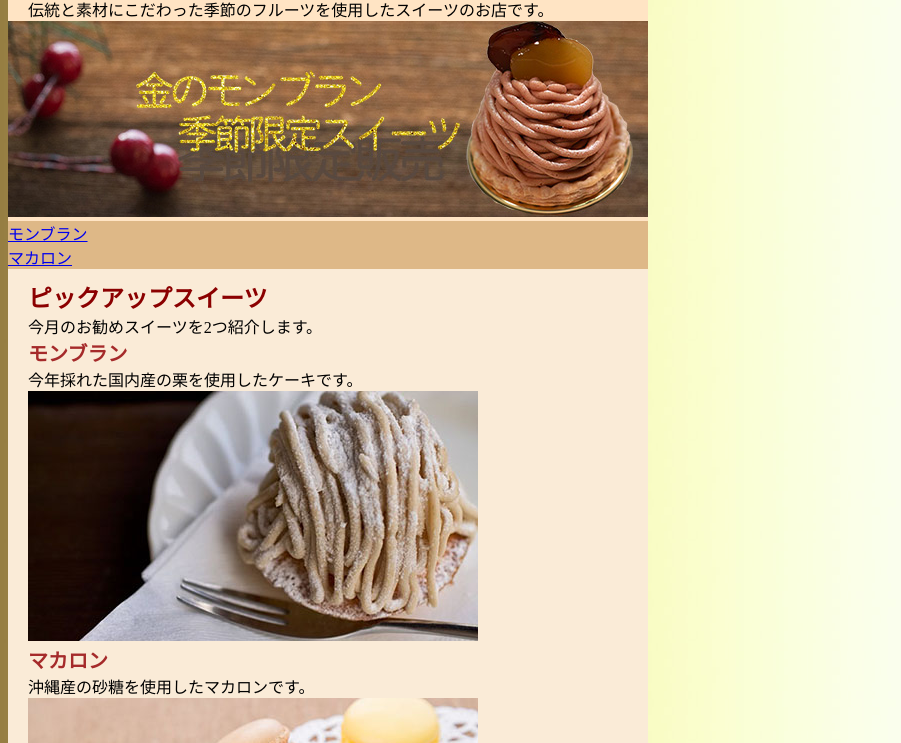
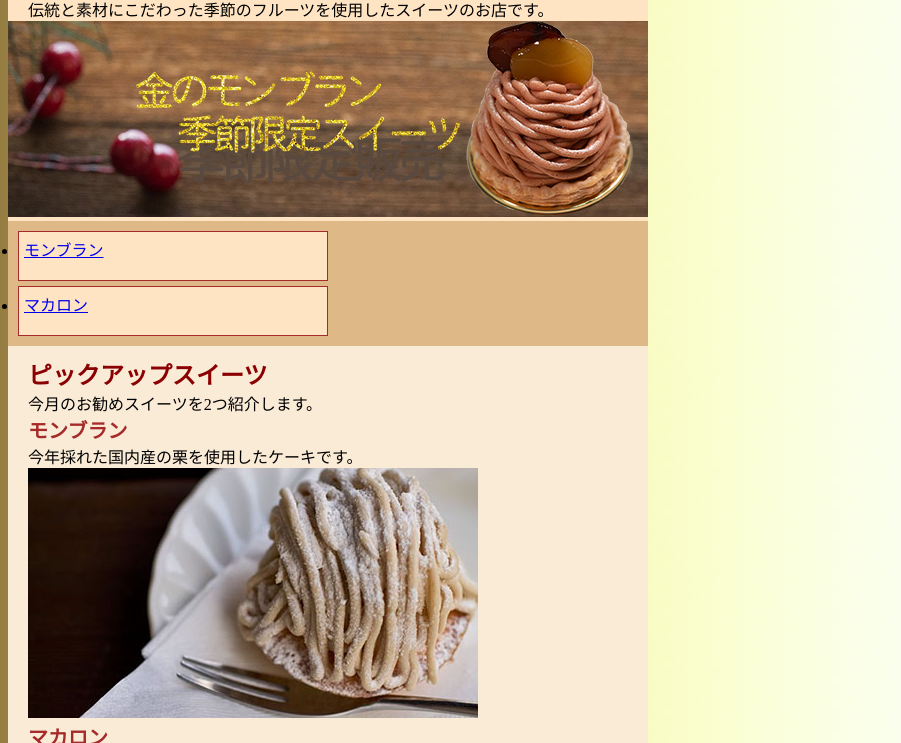
Before and after one commit to 202408kohira/webdesign, a plain HTML site: page sample33.html in a window 1280 px wide. Shown: the part 57-800 px from the top of the page, without its empty margins (0-901 px from the left). Drawn offline with Linux system fonts and the light colour scheme; files whose address does not match are found by name.

Commit message:
Update sample33.html

```diff
--- a/sample33.html
+++ b/sample33.html
@@ -29,6 +29,17 @@
           header p{margin-left:20px;}
           /* ナビゲーション CSS */
           nav{background-color:burlywood;}
+          nav ul{
+             padding:5px;
+          }
+          nav li{
+             width:298px;
+             height:38px;
+             margin:5px;
+             padding:5px;
+             border:solid 1px brown;
+             background-color:bisque;
+          }
           /* メインコンテンツ CSS */
           main{
              width:620px;
```
